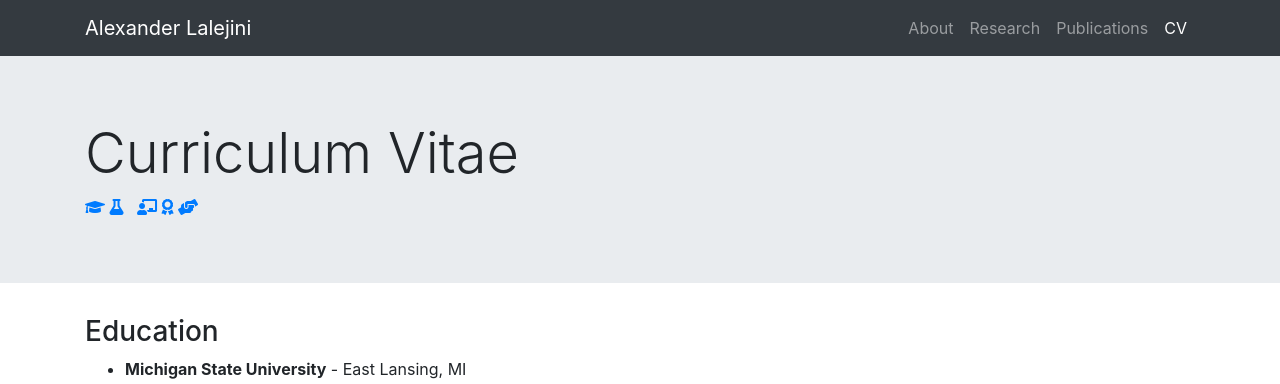
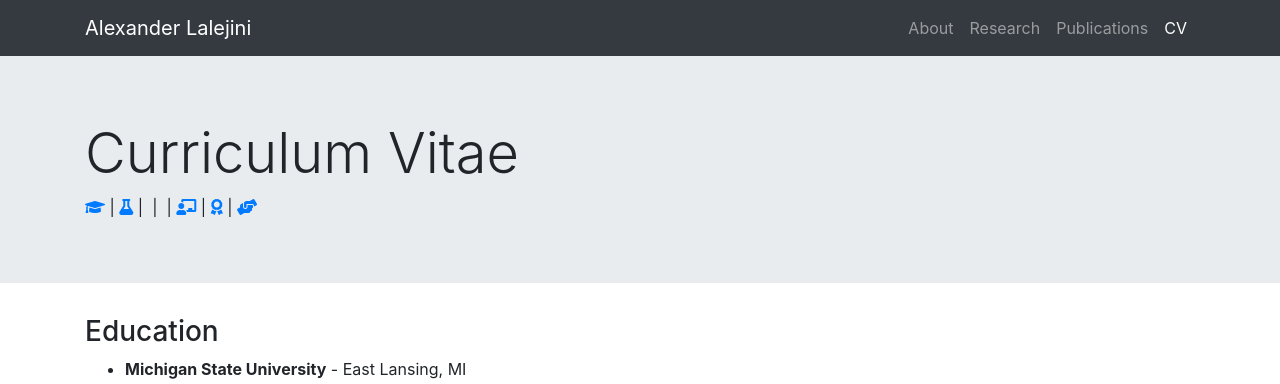
Before and after one commit to amlalejini/amlalejini.github.io, a Jekyll site: the page built from _pages/cv.md, in a window 1280 px wide and 900 px high. Shown: the top 384 px of the window. Built offline with Jekyll 4.4.1, drawn with Linux system fonts in a browser that asks for light colours; nearby versions of some CDN libraries.

Commit message:
Updated cv jumbotron to separate quick jump icons by pipes.

```diff
--- a/_layouts/cv.html
+++ b/_layouts/cv.html
@@ -5,12 +5,12 @@ layout: default
 <div class="jumbotron jumbotron-fluid">
   <div class="container">
     <h1 class="display-4">Curriculum Vitae</h1>
-    <a href="#cv-education"><i class="fas fa-graduation-cap"></i></a>
-    <a href="#cv-research"><i class="fas fa-flask"></i></a>
-    <a href="#cv-publications"><i class="fas fa-books"></i></a>
-    <a href="#cv-presentations"><i class="fas fa-podium"></i></a>
-    <a href="#cv-teaching"><i class="fas fa-chalkboard-teacher"></i></a>
-    <a href="#cv-awards"><i class="fas fa-award"></i></a>
+    <a href="#cv-education"><i class="fas fa-graduation-cap"></i></a> |
+    <a href="#cv-research"><i class="fas fa-flask"></i></a> |
+    <a href="#cv-publications"><i class="fas fa-books"></i></a> |
+    <a href="#cv-presentations"><i class="fas fa-podium"></i></a> |
+    <a href="#cv-teaching"><i class="fas fa-chalkboard-teacher"></i></a> |
+    <a href="#cv-awards"><i class="fas fa-award"></i></a> |
     <a href="#cv-service"><i class="fas fa-hands-helping"></i></a>
   </div>
 </div>
```
